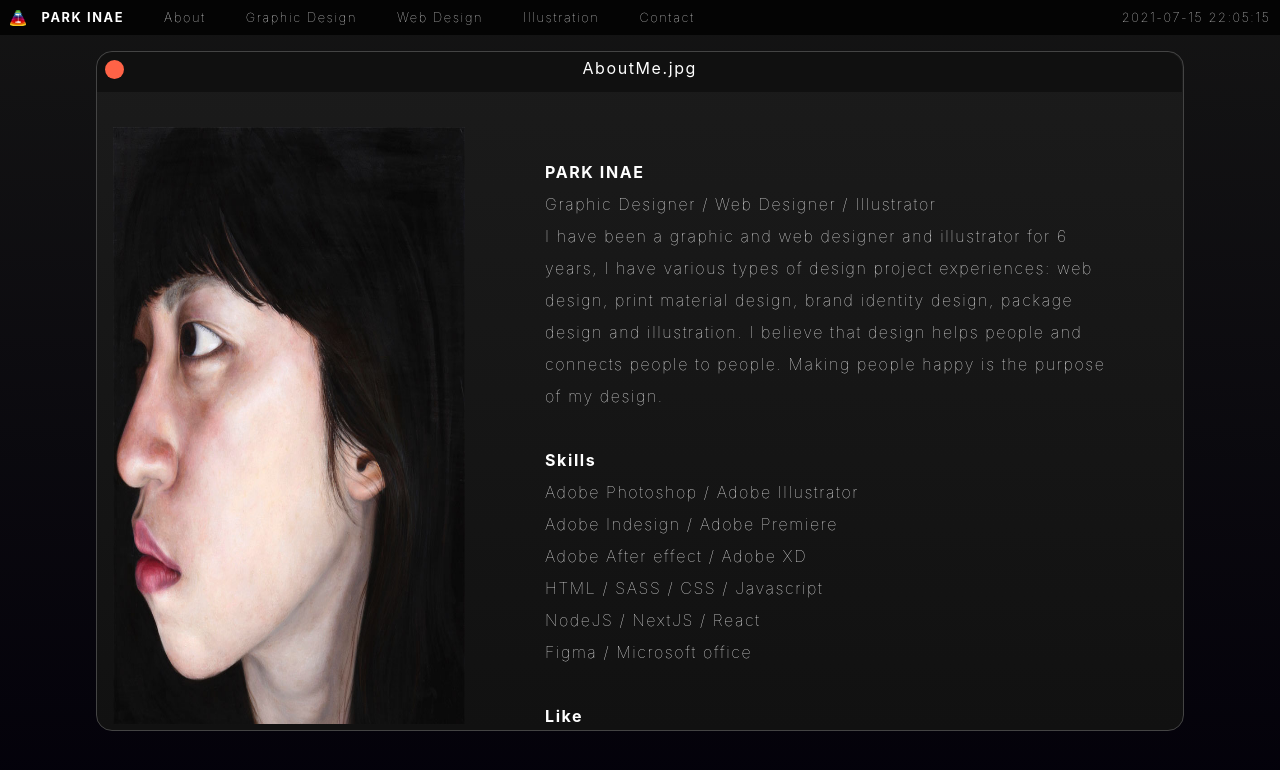
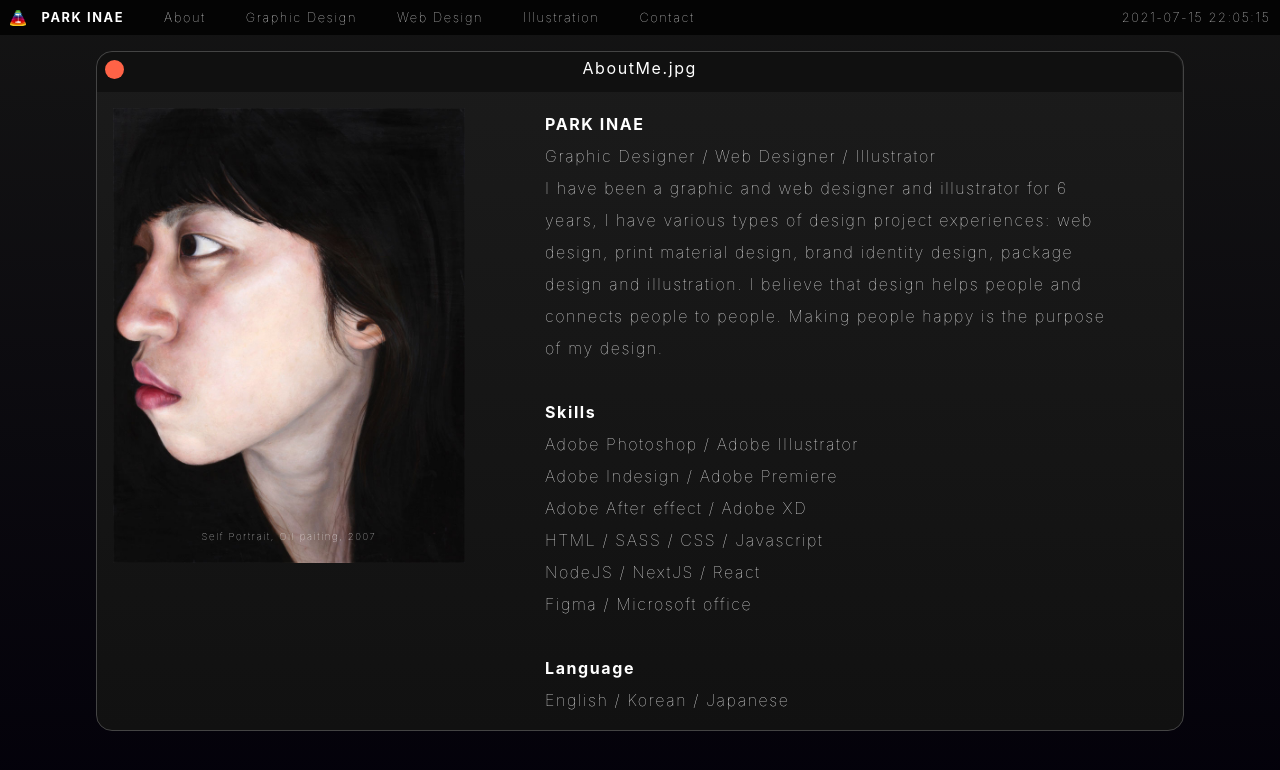
Before and after one commit to Pia-Park/portfolio2021-next, a Next.js app: page /about in a window 1280 px wide. Shown: the top 770 px of the page. Built offline with nearby package versions, Linux system fonts and the light colour scheme.

Commit message:
changed about text

```diff
--- a/pages/about.js
+++ b/pages/about.js
@@ -89,8 +89,10 @@ export default function About() {
                       HTML / SASS / CSS / Javascript<br></br>
                       NodeJS / NextJS / React<br></br>
                       Figma / Microsoft office<br></br>
+                      <br></br><b>Language</b><br></br>
+                      English / Korean / Japanese<br></br>
                       <br></br><b>Like</b><br></br>
-                      Donut / Library / Walking / Eating<br></br>
+                      Donut / Library / Walking / Spicy Food / Coca-cola<br></br>
 
                   </contenttext>
               </div>
--- a/styles/About.module.css
+++ b/styles/About.module.css
@@ -104,12 +104,12 @@
 .imgbox{
     display: flex;
     flex-direction: column;
-    justify-content: center;
+    justify-content: flex-start;
 }
 
 .imgbox img{
     width: 30vw;
-    height: 100%;
+    height: auto;
     padding: 1rem;
 }
 
@@ -125,7 +125,7 @@
 .contenttext{
     color: white;
     font-weight: 100;
-    padding: 4rem;
+    padding: 1rem 4rem 0 4rem ;
     letter-spacing: 0.1rem;
     line-height: 2rem;
 }
```
